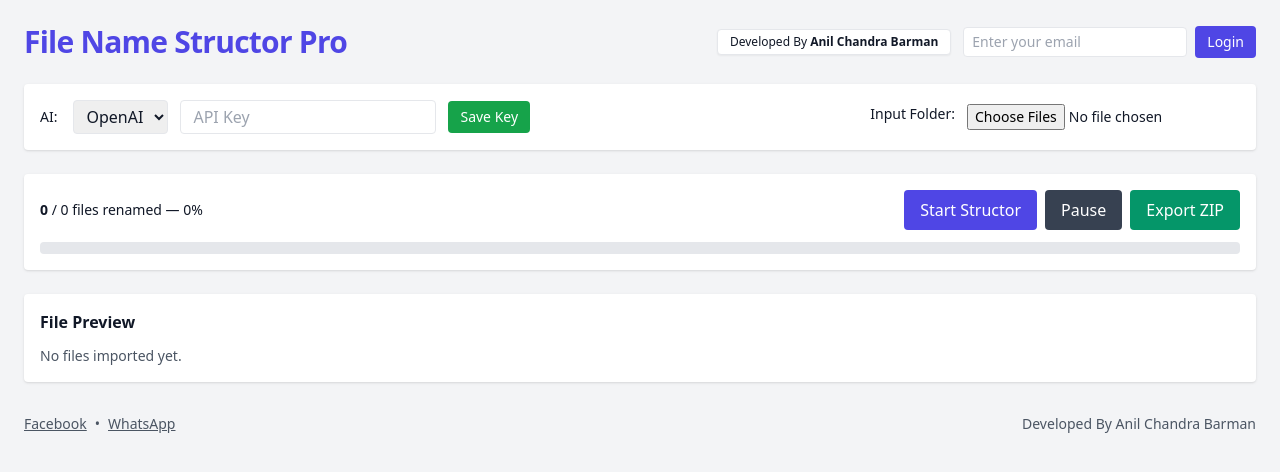
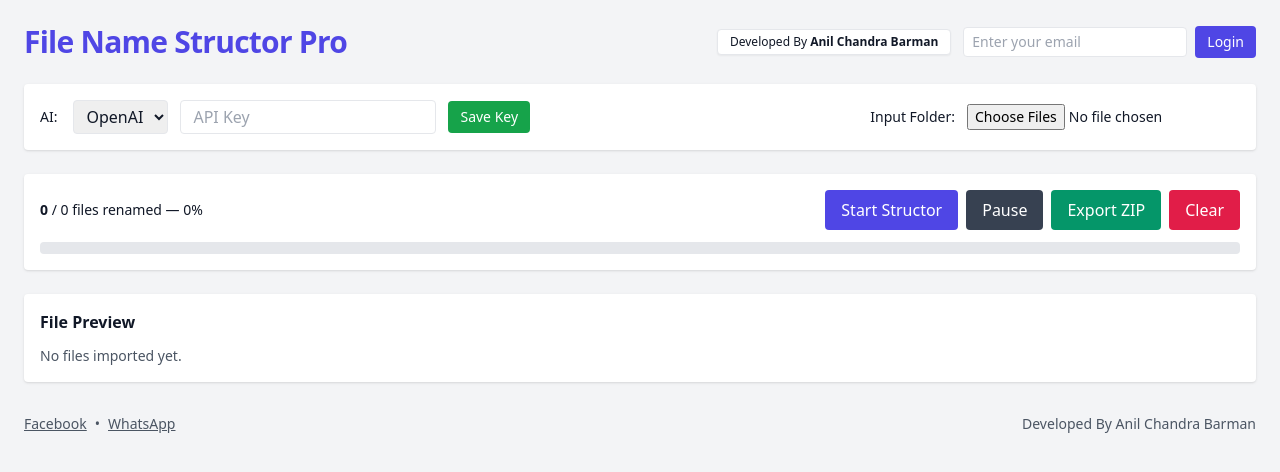
Before and after one commit to prodesignsbyanil-alt/file-name-structor, a Next.js app: page / in a window 1280 px wide. Shown: the top 472 px of the page. Built offline with nearby package versions, Linux system fonts and the light colour scheme.

Commit message:
Update page.jsx

```diff
--- a/app/page.jsx
+++ b/app/page.jsx
@@ -20,18 +20,15 @@ function wordsOnly(s) {
 
 // 12–15 শব্দ, কেবল লেটার, একক স্পেস, Title Case
 function normalizeTo12to15(raw, hints = []) {
-  // মূল টেক্সট থেকে শব্দ + হিন্ট থেকে শব্দ
   const base = wordsOnly(raw);
   const hintWords = hints.flatMap(h => wordsOnly(h));
 
-  // ডুপ্লিকেট সরিয়ে অর্ডার রাখি
   const out = [];
   const seen = new Set();
-  for (const w of [...base]) {
+  for (const w of base) {
     if (!seen.has(w)) { seen.add(w); out.push(w); }
   }
 
-  // fallback থেকে পূরণ করি
   const fallback = Array.from(new Set([
     ...hintWords,
     "vector","design","graphic","illustration","element","silhouette","icon",
@@ -40,13 +37,9 @@ function normalizeTo12to15(raw, hints = []) {
   ])).filter(Boolean);
 
   let i = 0;
-  while (out.length < 12) {
-    out.push(fallback[i % fallback.length] || "design");
-    i++;
-  }
+  while (out.length < 12) { out.push(fallback[i % fallback.length] || "design"); i++; }
   if (out.length > 15) out.length = 15;
 
-  // Title Case + single space
   const titled = out.map(w => w.charAt(0).toUpperCase() + w.slice(1)).join(" ").trim();
   return titled || "Untitled";
 }
@@ -84,6 +77,9 @@ export default function Home() {
   // প্রতি কার্ডের স্ট্যাটাস + লুপ স্টেট রেফ
   const [statusMap, setStatusMap] = useState({}); // { [idx]: {state:'ok'|'pending'|'error', msg?:string} }
   const runningRef = useRef(false);
+
+  // Clear বাটনের জন্য ফাইল ইনপুট রেফ
+  const fileInputRef = useRef(null);
 
   const used = useRef(new Set());
 
@@ -155,7 +151,7 @@ export default function Home() {
     const data = await res.json();
     if (data?.error) throw new Error(data.error);
 
-    // ✅ 12–15 words + only letters + single space + Title Case + unique
+    // 12–15 words + only letters + single space + Title Case + unique
     let s = normalizeTo12to15(data?.newName || "Untitled", [file.name]);
     s = uniqTitle(s, used.current);
 
@@ -206,7 +202,29 @@ export default function Home() {
   }
 
   function stop() { setRunning(false); runningRef.current = false; setPaused(false); }
+
   function togglePause() { if (!runningRef.current) return; setPaused(p => !p); }
+
+  // ✅ Clear: সব রিসেট + ইনপুটও খালি
+  function clearAll(){
+    setRunning(false);
+    runningRef.current = false;
+    setPaused(false);
+
+    try { previews.forEach(p => URL.revokeObjectURL(p.url)); } catch {}
+
+    setFiles([]);
+    setPreviews([]);
+    setRenamedMap({});
+    setProgress(0);
+    setRenamedCount(0);
+    setStatusMap({});
+    used.current = new Set();
+
+    if (fileInputRef.current) fileInputRef.current.value = "";
+
+    toast.success("Cleared. You can import new files now.");
+  }
 
   async function exportZip() {
     if (!Object.keys(renamedMap).length) return toast.error("Nothing to export.");
@@ -261,9 +279,17 @@ export default function Home() {
             <input type="password" placeholder="API Key" value={apiKey} onChange={(e) => setApiKey(e.target.value)} className="border rounded px-3 py-1 w-64" />
             <button onClick={saveKey} className="px-3 py-1.5 rounded bg-green-600 text-white text-sm">Save Key</button>
 
-            <div className="ml-auto flex items中心 gap-3">
+            <div className="ml-auto flex items-center gap-3">
               <label className="text-sm font-medium">Input Folder:</label>
-              <input type="file" webkitdirectory="true" directory="true" multiple onChange={handleImport} className="text-sm" />
+              <input
+                type="file"
+                webkitdirectory="true"
+                directory="true"
+                multiple
+                onChange={handleImport}
+                className="text-sm"
+                ref={fileInputRef}
+              />
             </div>
           </div>
         </section>
@@ -272,9 +298,15 @@ export default function Home() {
           <div className="flex flex-wrap items-center justify-between gap-3">
             <div className="text-sm"><span className="font-semibold">{renamedCount}</span> / {files.length} files renamed — {progress}%</div>
             <div className="flex items-center gap-2">
-              {!running ? <button onClick={start} className="px-4 py-2 rounded bg-indigo-600 text-white">Start Structor</button> : <button onClick={stop} className="px-4 py-2 rounded bg-yellow-600 text-white">Stop</button>}
+              {!running ? (
+                <button onClick={start} className="px-4 py-2 rounded bg-indigo-600 text-white">Start Structor</button>
+              ) : (
+                <button onClick={stop} className="px-4 py-2 rounded bg-yellow-600 text-white">Stop</button>
+              )}
               <button onClick={togglePause} disabled={!running} className={`px-4 py-2 rounded text-white ${paused ? "bg-green-600" : "bg-gray-700"}`}>{paused ? "Resume" : "Pause"}</button>
               <button onClick={exportZip} className="px-4 py-2 rounded bg-emerald-600 text-white">Export ZIP</button>
+              {/* ✅ নতুন Clear বাটন */}
+              <button onClick={clearAll} className="px-4 py-2 rounded bg-rose-600 text-white">Clear</button>
             </div>
           </div>
           <div className="h-3 bg-gray-200 rounded mt-3"><div className="h-3 bg-indigo-500 rounded" style={{ width: `${progress}%` }} /></div>
```
